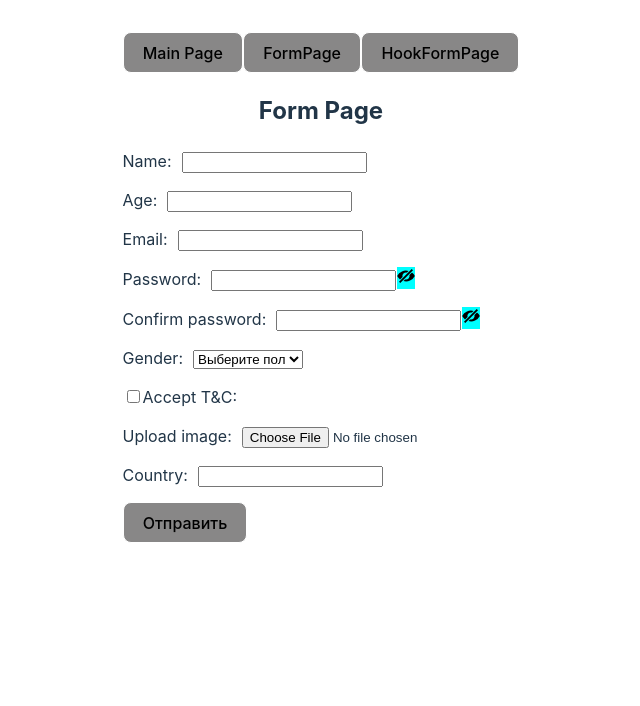
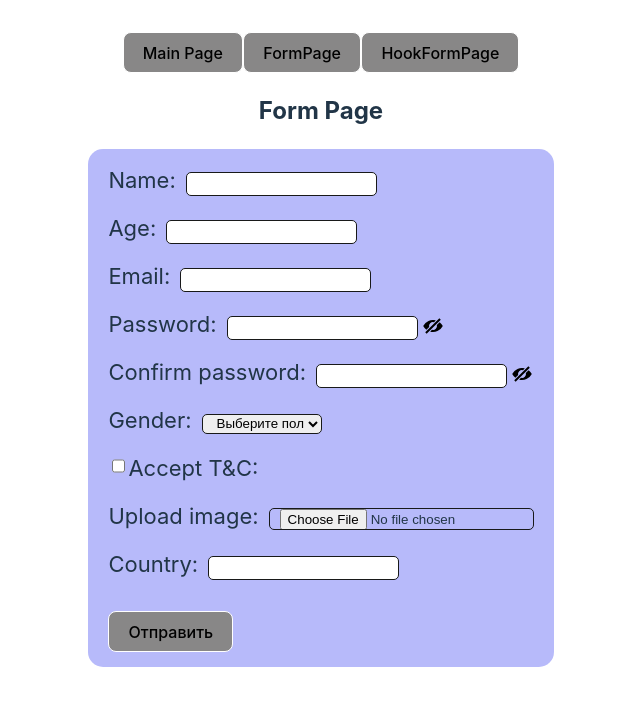
Before and after one commit to FilMaxim/react_project, a React (Vite) app: page /form in a window 1280 px wide. Shown: the top 706 px of the page, without its empty margins (319-959 px from the left). Built offline with nearby package versions, Linux system fonts and the light colour scheme.

Commit message:
fix: add style

```diff
--- a/package.json
+++ b/package.json
@@ -17,6 +17,7 @@
     "@hookform/resolvers": "^3.3.2",
     "@reduxjs/toolkit": "^1.9.7",
     "@testing-library/user-event": "^14.5.1",
+    "@typescript-eslint/typescript-estree": "^6.13.1",
     "@vitejs/plugin-react": "^4.1.1",
     "eslint-import-resolver-typescript": "^3.6.1",
     "eslint-plugin-import": "^2.29.0",
--- a/src/components/header/header.tsx
+++ b/src/components/header/header.tsx
@@ -2,7 +2,7 @@ import { Link } from "react-router-dom";
 
 export const Header: React.FC = () => {
   return (
-    <>
+    <div className="nav">
       <Link to={`/`}>
         <button>Main Page</button>
       </Link>
@@ -12,6 +12,6 @@ export const Header: React.FC = () => {
       <Link to={`/hook-form`}>
         <button>HookFormPage</button>
       </Link>
-    </>
+    </div>
   );
 };
--- a/src/components/ui/visibilityIcon.module.scss
+++ b/src/components/ui/visibilityIcon.module.scss
@@ -1,6 +1,9 @@
 .visibilityIcon {
   width: 20px;
   padding: 0;
-  background-color: aqua;
+  background: none;
+  border: none;
   border-radius: 0px;
+  vertical-align: bottom;
+  margin-left: 5px;
 }
--- a/src/index.css
+++ b/src/index.css
@@ -60,6 +60,35 @@ button:focus-visible {
   outline: 4px auto -webkit-focus-ring-color;
 }
 
+/* MainPage */
+.card {
+  width: 300px;
+  padding: 15px;
+  background-color: #535bf26b;
+  border-radius: 15px;
+}
+.card:last-child {
+  border: 2px solid red;
+}
+
+.wrapper_cards {
+  width: 100%;
+  display: flex;
+  align-items: center;
+  justify-content: center;
+  gap: 10px
+}
+
+.image_user {
+  width: 200px;
+  height: 200px;
+  border-radius: 20px;
+}
+.information {
+  width: 100%;
+}
+
+/* Form */
 span {
   display: block;
   color: red;
@@ -69,7 +98,16 @@ form {
   display: flex;
   flex-direction: column;
   align-items: flex-start;
-  gap:15px
+  justify-content: flex-start;
+  gap:15px;
+  background-color: #535bf26b;
+  padding: 15px 20px;
+  border-radius: 15px;
+}
+
+form div {
+  text-align: start;
+  font-size: 22px;
 }
 
 label {
@@ -86,17 +124,28 @@ li {
   font-size: 22px;
 }
 
-.image_user {
-  width: 300px;
-  border-radius: 20px;
+input, select {
+  height: 20px;
+  border-radius: 5px;
+  padding-left: 10px;
+  border: 1px solid rgb(24, 25, 25);
 }
-.information {
+
+#country {
   margin-top: 15px;
-  width: 400px;
-  padding: 15px;
-  border-radius: 15px;
-  background-color: #535bf26b;
+  text-align: end;
+  list-style-type: none;
+  overflow-y: scroll;
+  max-height: 200px;
 }
+
+#country li {
+  cursor: pointer;
+  margin-bottom: 4px;
+  font-size: 16px;
+}
+
+
 
 @media (prefers-color-scheme: light) {
   :root {
--- a/src/pages/FormPage.tsx
+++ b/src/pages/FormPage.tsx
@@ -37,8 +37,6 @@ export const FormPage: React.FC = () => {
     const imageFile = imageRef.current?.files?.[0];
     const country = countryRef.current?.value;
 
-    // console.log(country)
-
     try {
       await validationSchema.validate(
         {
@@ -74,7 +72,6 @@ export const FormPage: React.FC = () => {
         };
         reader.readAsDataURL(imageFile);
       }
-      console.log("все проверки пройдены", imageFile);
       setErrors({});
       navigate(`/`);
     } catch (error) {
--- a/src/pages/MainPages.tsx
+++ b/src/pages/MainPages.tsx
@@ -6,18 +6,19 @@ import Cards from "../components/Cards";
 
 export const MainPage = () => {
   const formData = useSelector((state: RootState) => state.formData);
-  console.log(Array.isArray(formData.formData));
   return (
     <>
       <Header />
-      <h2>Главная страница</h2>
+      <h2>Main Page</h2>
+      <section className="wrapper_cards">
         {Array.isArray(formData.formData) &&
           formData.formData.length !== 0 &&
           formData.formData.map((data) => (
-          <div key={data.password}>
+            <div className="card" key={data.password}>
               <Cards data={data} />
             </div>
           ))}
+      </section>
     </>
   );
 };
```
Also changed, not shown: 1 other file (tests, documents, lock files or other folders). Lines whose indentation alone changed are shown as unchanged.
